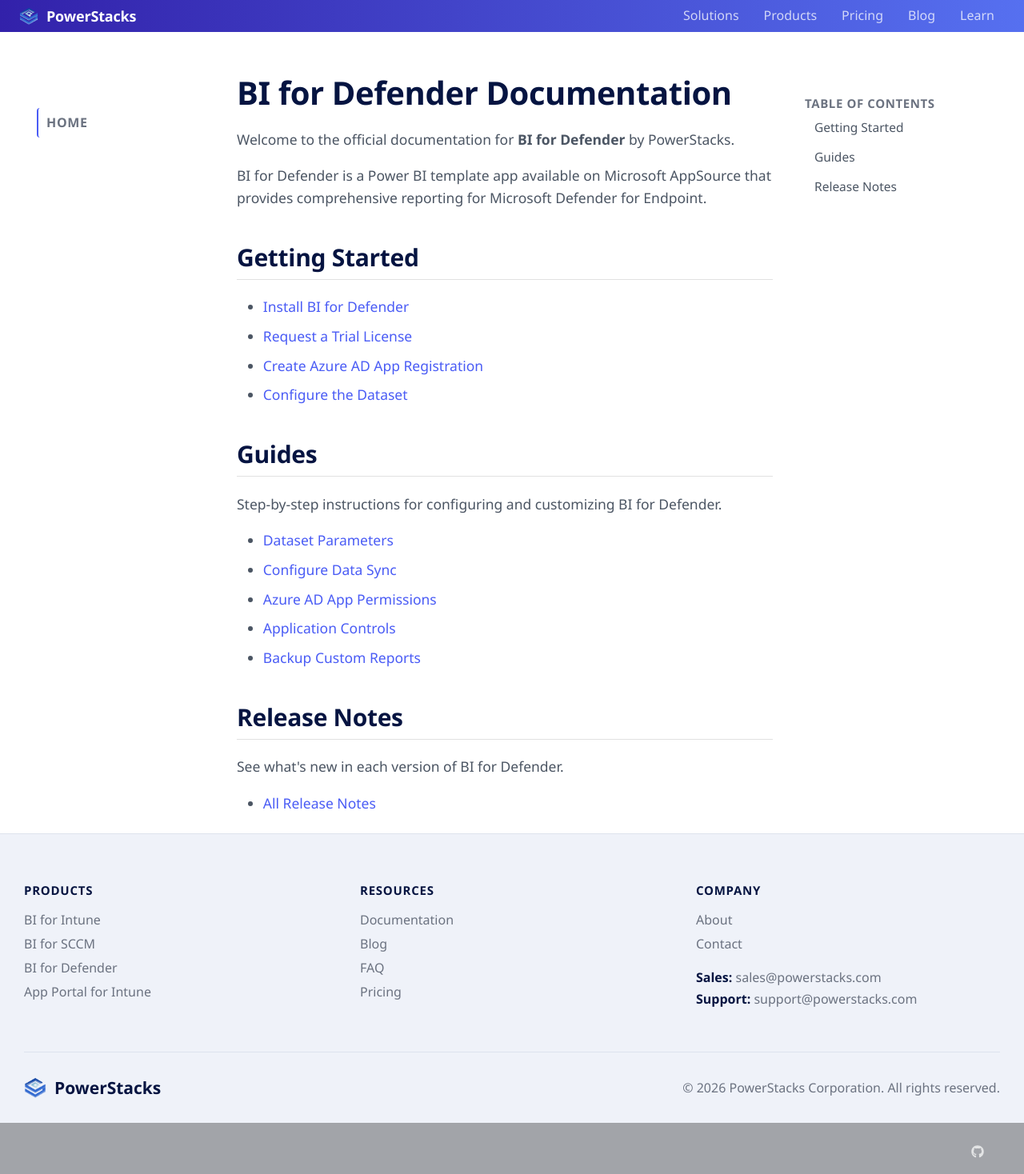
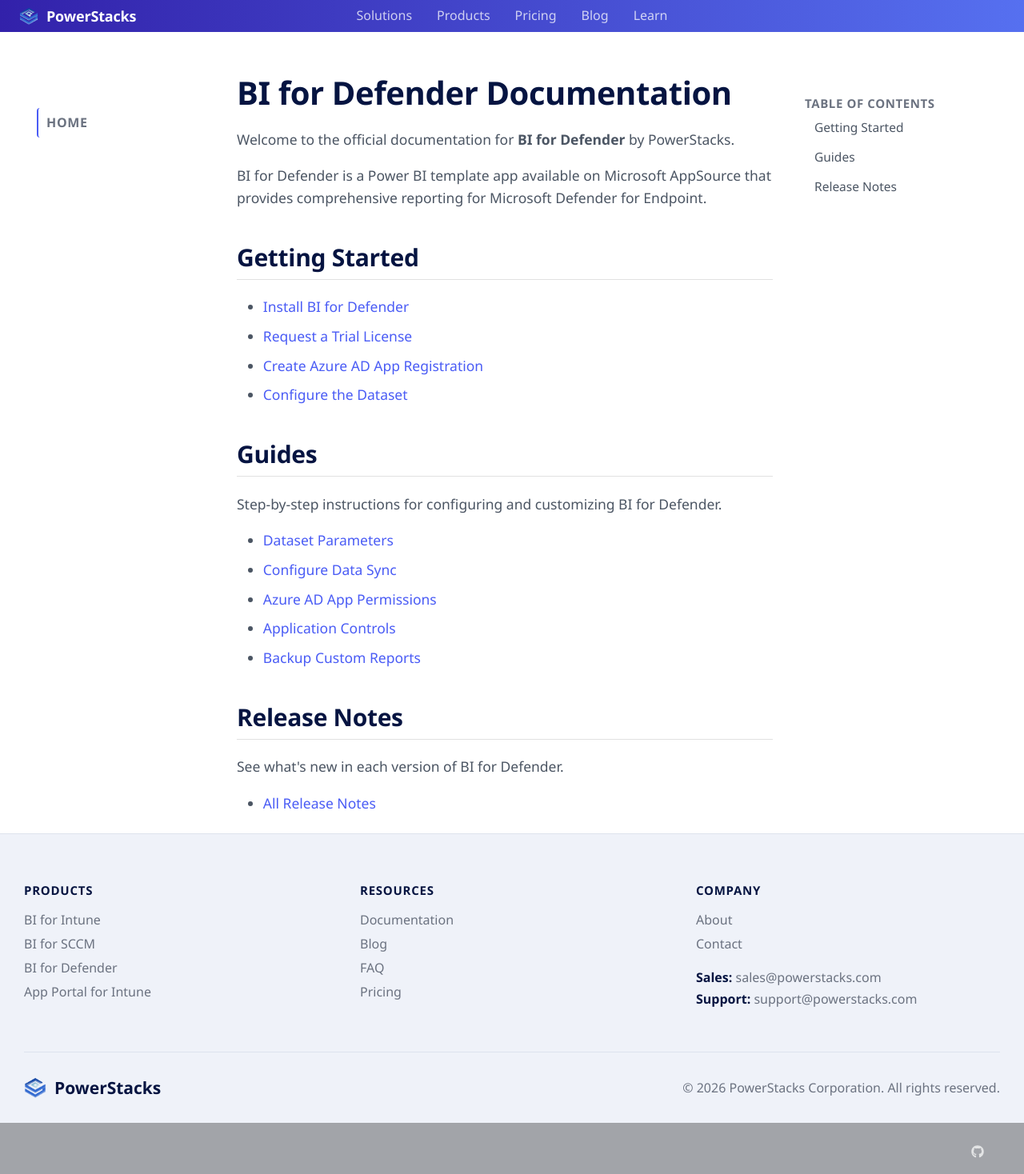
Before and after one commit to powerstacks-corp/BI-for-Defender, an MkDocs documentation site: the page built from docs/index.md, in a window 1280 px wide. Shown: the whole page at 80% size. Built offline with MkDocs 1.6.1 and Material for MkDocs 9.7.7, drawn with Linux system fonts in a browser that asks for light colours; some web fonts are replaced; comment, search, counter and statistics services are not loaded.

Commit message:
Fix docs nav: restore tabs row and center global nav links
Replaced display:none on .md-header with height:0 collapse to keep
the element in DOM for MkDocs Material tab support. Centered site
links in the global nav by switching to justify-content:center with
the brand logo absolutely positioned on the left.

Co-Authored-By: Claude Opus 4.6 <noreply@anthropic.com>

```diff
--- a/docs/stylesheets/microsoft-learn.css
+++ b/docs/stylesheets/microsoft-learn.css
@@ -78,7 +78,8 @@
 .md-banner__inner {
   display: flex !important;
   align-items: center;
-  justify-content: space-between;
+  justify-content: center;
+  position: relative;
   width: 100%;
   max-width: 100% !important;
   padding: 0 1.2rem !important;
@@ -104,6 +105,8 @@
   text-decoration: none !important;
   color: #ffffff !important;
   flex-shrink: 0;
+  position: absolute;
+  left: 1.2rem;
 }
 
 .ps-global-nav__brand:hover {
@@ -228,9 +231,14 @@
   }
 }
 
-/* ── Header — hidden (branding in global nav instead) ── */
+/* ── Header — collapsed but kept in DOM for tab support ── */
 .md-header {
-  display: none;
+  height: 0 !important;
+  min-height: 0 !important;
+  padding: 0 !important;
+  overflow: hidden !important;
+  background: transparent !important;
+  box-shadow: none !important;
 }
 
 /* ── Navigation tabs — PowerStacks secondary bar ── */
```
